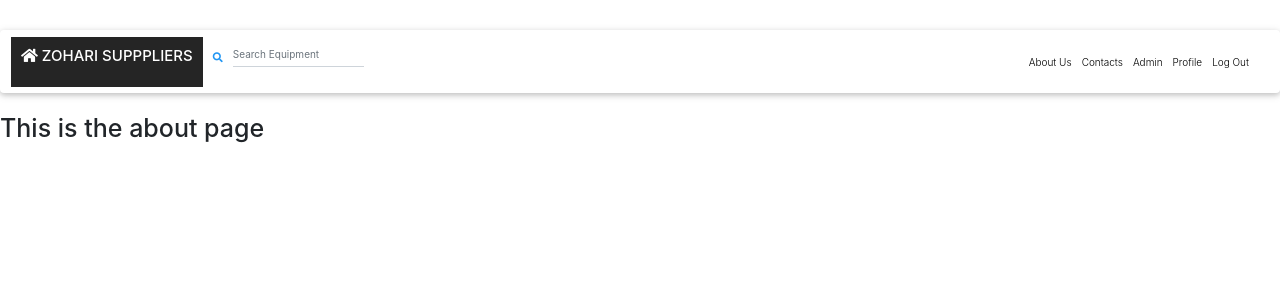
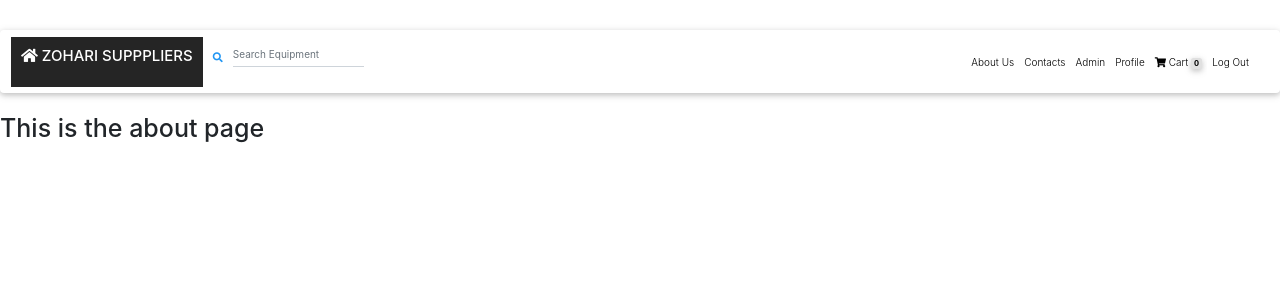
Before and after one commit to newtonkiragu/zohari, a Django app: page /about in a window 1280 px wide. Shown: the top 300 px of the page. Run offline with Django 3.2, Linux system fonts and the light colour scheme; the visitor is signed in with stand-in values (Sample User, id 1); data that the repository does not hold is empty; some libraries are stand-ins or nearby versions.

Commit message:
loaded cart_total templatetags

```diff
--- a/supply/templates/navbar.html
+++ b/supply/templates/navbar.html
@@ -1,4 +1,5 @@
 <!--Navbar -->
+{% load cart_total %}
 <nav class=" navbar navbar-expand-md navbar-light blue-text" style="color:white;">
   <div class="navbar-brand" style="background:#000000;opacity:0.85;padding:10px;color:white;">
     <a href="/" style="color:white;"><h4 ><i class="fas fa-home"></i> ZOHARI SUPPPLIERS </h4></a>
@@ -36,6 +37,12 @@
                   Profile</a>
             </li>
             <li class="nav-item">
+                <a class="nav-link" href="{% url 'cart:cart-home' %}">
+                  <i class="fa fa-shopping-cart"></i> Cart
+                  <span class="badge badge-light">{{ request.user| cart_total }}</span>
+                </a>
+            </li>
+            <li class="nav-item">
                 <a class="nav-link" href="/logout/">
                   Log Out</a>
               </li>
```
